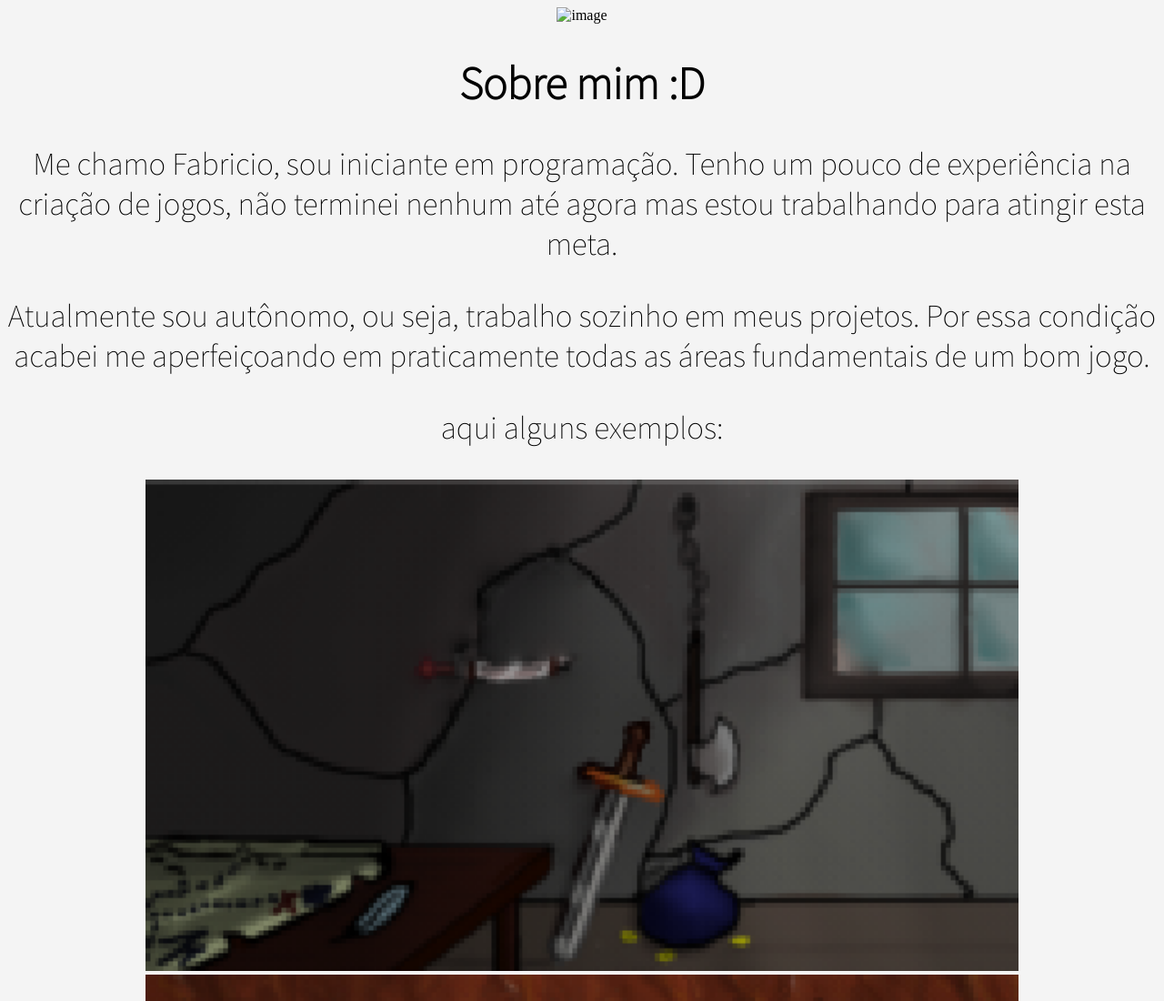
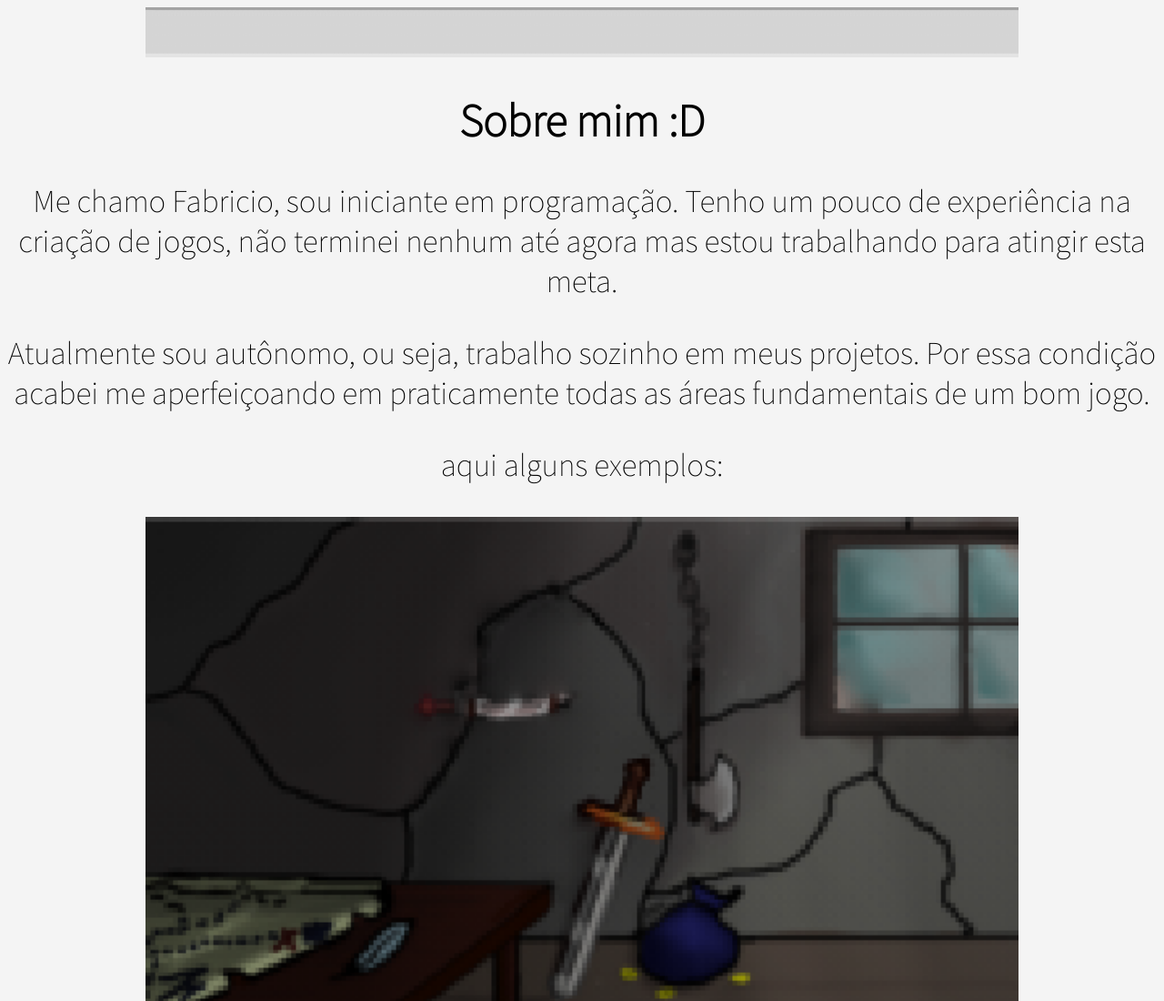
Before and after one commit to Fabriciofkt157/teste-2, a plain HTML site: page index.html in a window 1280 px wide. Shown: the top 1100 px of the page at 91% size. Drawn offline with Linux system fonts and the light colour scheme.

Commit message:
Update index.html

```diff
--- a/index.html
+++ b/index.html
@@ -9,7 +9,7 @@
 <link href="https://fonts.googleapis.com/css2?family=Source+Sans+Pro:wght@200&display=swap" rel="stylesheet">
     </head>
     <div id="top">
-            <img src="file:///storage/emulated/0/teste/top.png" alt= "image" height="55" width="960">
+            <img src="top.png" alt= "image" height="55" width="960">
         </div>
     <body>
         <h1>Sobre mim :D</h1>
```
